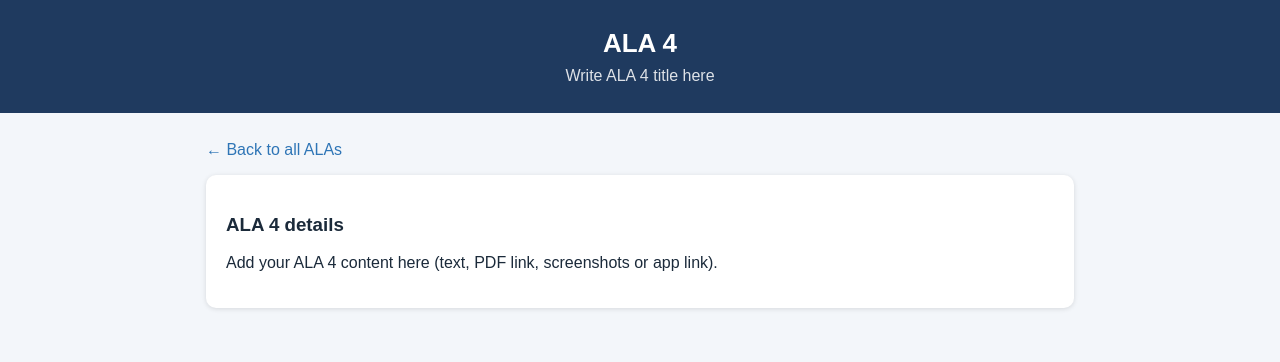
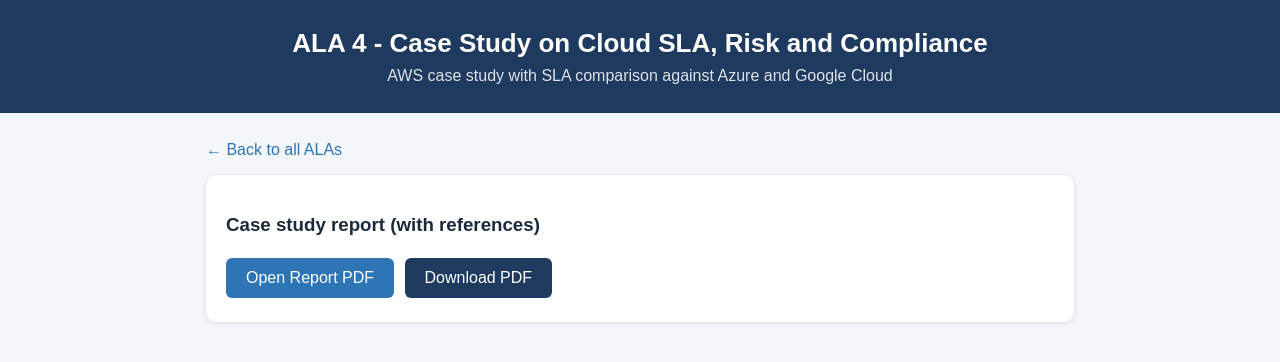
Before and after one commit to Jai-ni-sha/cloud-portal, a plain HTML site: page ala4/index.html in a window 1280 px wide. Drawn offline with Linux system fonts and the light colour scheme.

Commit message:
index.html

```diff
--- a/ala4/index.html
+++ b/ala4/index.html
@@ -1,13 +1,16 @@
 <!doctype html>
 <html lang="en"><head><meta charset="utf-8">
 <meta name="viewport" content="width=device-width, initial-scale=1">
-<title>ALA 4</title><link rel="stylesheet" href="../style.css"></head>
+<title>ALA 4 - Cloud Case Study</title><link rel="stylesheet" href="../style.css"></head>
 <body>
-<header><h1>ALA 4</h1><p>Write ALA 4 title here</p></header>
+<header><h1>ALA 4 - Case Study on Cloud SLA, Risk and Compliance</h1>
+<p>AWS case study with SLA comparison against Azure and Google Cloud</p></header>
 <main>
   <p><a class="back" href="../index.html">&larr; Back to all ALAs</a></p>
+
   <div class="box">
-    <h3>ALA 4 details</h3>
-    <p>Add your ALA 4 content here (text, PDF link, screenshots or app link).</p>
+    <h3>Case study report (with references)</h3>
+    <a class="btn" href="ALA4_report.pdf" target="_blank" rel="noopener">Open Report PDF</a>
+    <a class="btn alt" href="ALA4_report.pdf" download>Download PDF</a>
   </div>
 </main></body></html>
```
